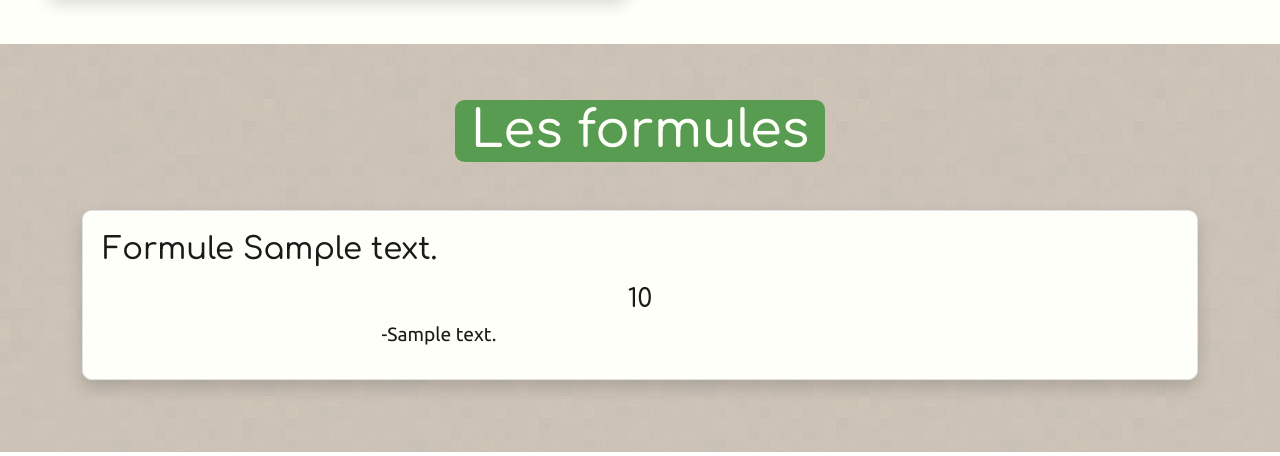
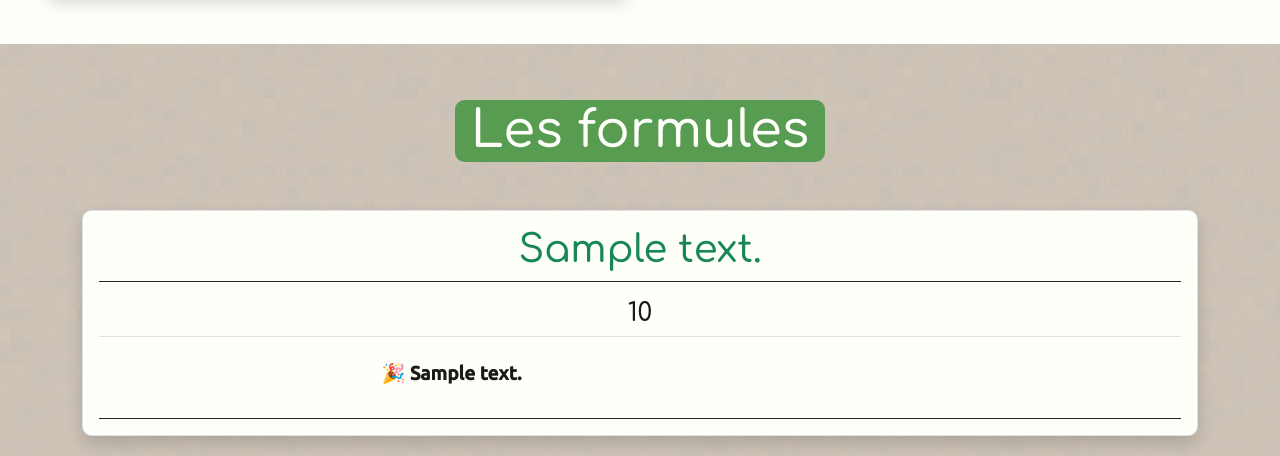
Before and after one commit to WildCodeSchool/2022-03-php-orleans-project-rigolou, a PHP site: template src/View/Anniversary/index.html.twig in a window 1280 px wide. Shown: the part 458-914 px from the top of the page. Run offline with PHP 8.4, Linux system fonts and the light colour scheme; the template is opened without the code that fills it: most values are stand-ins (such as "Sample title", 1, 10 or a date in 2020); some libraries are stand-ins or nearby versions; some web fonts are replaced; grey boxes are pictures that could not be loaded.

Commit message:
add some style on cards

```diff
--- a/src/View/Anniversary/index.html.twig
+++ b/src/View/Anniversary/index.html.twig
@@ -9,7 +9,7 @@
 	<link rel="stylesheet" href="assets/css/anniversary.css">
 {% endblock %}
 
-{% block content %}
+{% block header %}
 	<header class="container-fluid  pt-5 px-5 pb-5 bg-light">
 		<div class="row">
 			<div class="col-lg-6 d-flex flex-column justify-content-center mt-3">
@@ -23,6 +23,9 @@
 			</div>
 		</div>
 	</header>
+{% endblock %}
+
+{% block content %}
 	<main>
 		<!-- section details -->
 		<section class="py-5 bg-section-alternate">
@@ -30,20 +33,18 @@
 			<div class="container mt-4">
 				{% for anniversaryRate in anniversaryRates %}
 					<div class="mb-4 p-3 rounded-4 border shadow bg-light">
-						<h3 class="w-fit p-1 mx-auto mx-md-0">Formule
-							{{ anniversaryRate.description }}</h3>
-						<div class="pt-1">
-							<h4 class="text-center">{{ anniversaryRate.price }}</h4>
-							<div class="row w-50 mx-auto">
+						<h2 class="text-center pb-2 text-success border-bottom border-dark">{{ anniversaryRate.description }}</h2>
+						<h4 class="py-2 text-center border-bottom">{{ anniversaryRate.price }}</h4>
+						<div class="row w-50 py-3 mx-auto">
 							{% for detail in details %}
 								{% if anniversaryRate.id == detail.rate_id %}
 										<div class="col-lg-6">
-												<p>-{{ detail.detail }}</p>
+											<p class="fw-bold">🎉 {{ detail.detail }}</p>
 										</div>
 								{% endif %}
 							{% endfor %}
 						</div>
-						</div>
+						<div class="w-100 border-bottom border-dark"></div>
 					</div>
 				{% endfor %}
 			</div>
```
Lines whose indentation alone changed are shown as unchanged.
